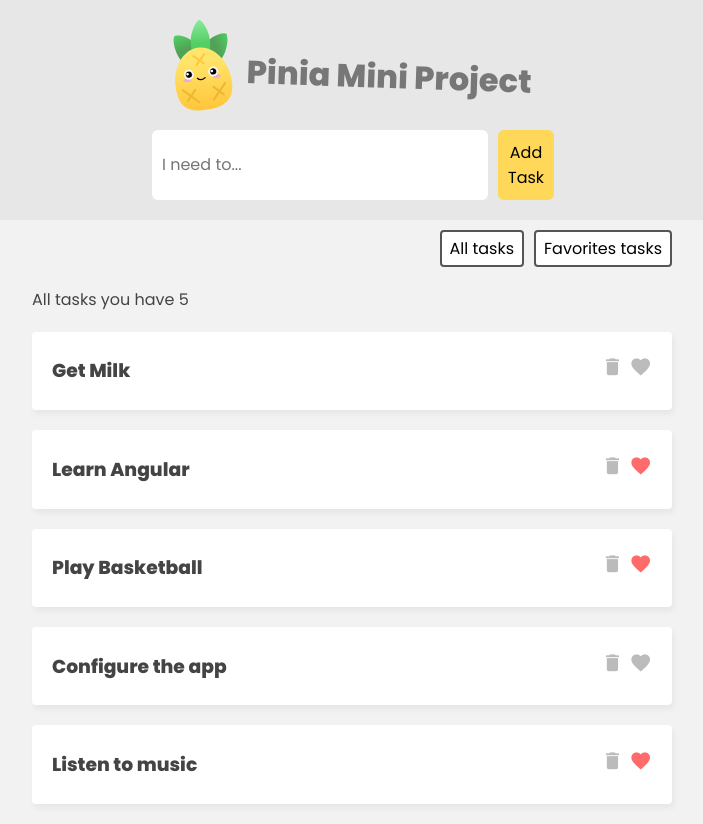
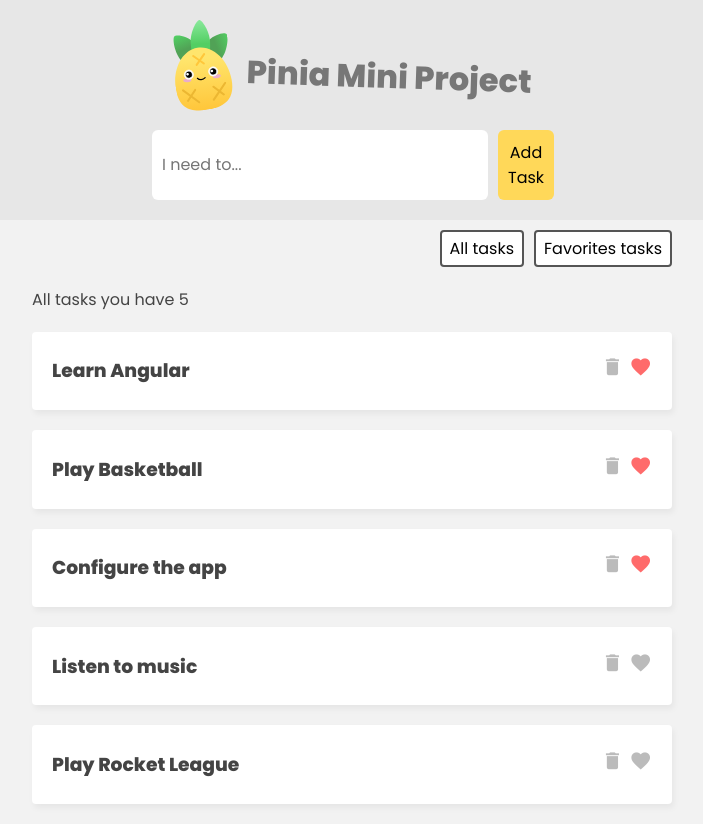
Before and after one commit to sajeed11/Pinia-learn--Vue.js, a Vue app: page / in a window 1280 px wide. Shown: the whole page, without its empty margins (288-991 px from the left). Built offline with nearby package versions, Linux system fonts and the light colour scheme; data requests are answered from the project's data file.

Commit message:
Use the StoreToRefs, Edit the URL

```diff
--- a/data/db.json
+++ b/data/db.json
@@ -1,10 +1,5 @@
 {
   "tasks": [
-        {
-            "id": 1,
-            "name": "Get Milk",
-            "isfav": false
-        },
     {
       "id": 2,
       "name": "Learn Angular",
@@ -18,12 +13,17 @@
     {
       "id": 4,
       "name": "Configure the app",
-            "isfav": false
+      "isfav": true
     },
     {
       "id": 5,
       "name": "Listen to music",
-            "isfav": true
+      "isfav": false
+    },
+    {
+      "name": "Play Rocket League",
+      "isFav": false,
+      "id": 14927
     }
   ]
 }
--- a/src/App.vue
+++ b/src/App.vue
@@ -21,20 +21,20 @@
 
         <!--Loading-->
 
-        <div class="loading" v-if="taskStore.loading">
+        <div class="loading" v-if="loading">
             Loading tasks...
         </div>
 
         <!--task form-->
         <div class="task-list" v-if="filter === 'all'">
-            <p>All tasks you have {{ taskStore.allCount }}</p>
-            <div v-for="task in taskStore.tasks">
+            <p>All tasks you have {{ allCount }}</p>
+            <div v-for="task in tasks">
                 <TaskDetails :task="task"/>
             </div>
         </div>
         <div class="task-list"  v-if="filter === 'favs'">
-            <p>Favorite tasks you have {{ taskStore.favCount }}</p>
-            <div v-for="task in taskStore.favs">
+            <p>Favorite tasks you have {{ favCount }}</p>
+            <div v-for="task in favs">
                 <TaskDetails :task="task"/>
             </div>
         </div>
@@ -42,10 +42,11 @@
 </template>
 
 <script>
-import {ref} from 'vue'
+import { ref } from 'vue'
 import TaskDetails from './components/TaskDetails.vue'
 import {useTaskStore} from './stores/TaskStore'
 import TaskForm from './components/TaskForm.vue'
+import { storeToRefs } from 'pinia'
 export default {
     components: {
     TaskDetails,
@@ -53,6 +54,9 @@ export default {
 },
     setup() {
         const taskStore = useTaskStore()
+
+        const {loading, allCount, favCount, favs, tasks} = storeToRefs(taskStore)
+
         // fetch tasks
         taskStore.getTasks()
 
@@ -60,7 +64,8 @@ export default {
 
             return {
                 taskStore,
-                filter
+                filter,
+                loading, allCount, favCount, favs, tasks
             }
     }
 }
--- a/src/stores/TaskStore.js
+++ b/src/stores/TaskStore.js
@@ -1,4 +1,7 @@
 import { defineStore } from 'pinia'
+
+// The url is just for the example, you would use a service for that
+const URL = 'http://localhost:3000/tasks'
 
 export const useTaskStore =  defineStore('task', {
     state: () => ({
@@ -22,7 +25,7 @@ export const useTaskStore =  defineStore('task', {
         async getTasks() {
             this.loading = true
 
-            const res = await fetch("http://localhost:3000/tasks")
+            const res = await fetch(URL)
             const data = await res.json();
 
             this.tasks = data;
@@ -31,7 +34,7 @@ export const useTaskStore =  defineStore('task', {
         async addTask(task) {
             this.tasks.push(task);
 
-            const res = await fetch("http://localhost:3000/tasks", {
+            const res = await fetch(URL, {
                 method: "POST",
                 headers: {
                     "Content-Type": "application/json"
@@ -46,7 +49,7 @@ export const useTaskStore =  defineStore('task', {
         async removeTask(id) {
             this.tasks = this.tasks.filter(t => t.id !== id);
 
-            const res = await fetch("http://localhost:3000/tasks/" + id, {
+            const res = await fetch(URL + id, {
                 method: "DELETE"
             });
 
@@ -58,7 +61,7 @@ export const useTaskStore =  defineStore('task', {
             const task = this.tasks.find(t => t.id === id);
             task.isfav = !task.isfav;
 
-            const res = await fetch("http://localhost:3000/tasks/" + id, {
+            const res = await fetch(URL + id, {
                 method: "PATCH",
                 headers: {
                     "Content-Type": "application/json"
```
Lines whose indentation alone changed are shown as unchanged.
